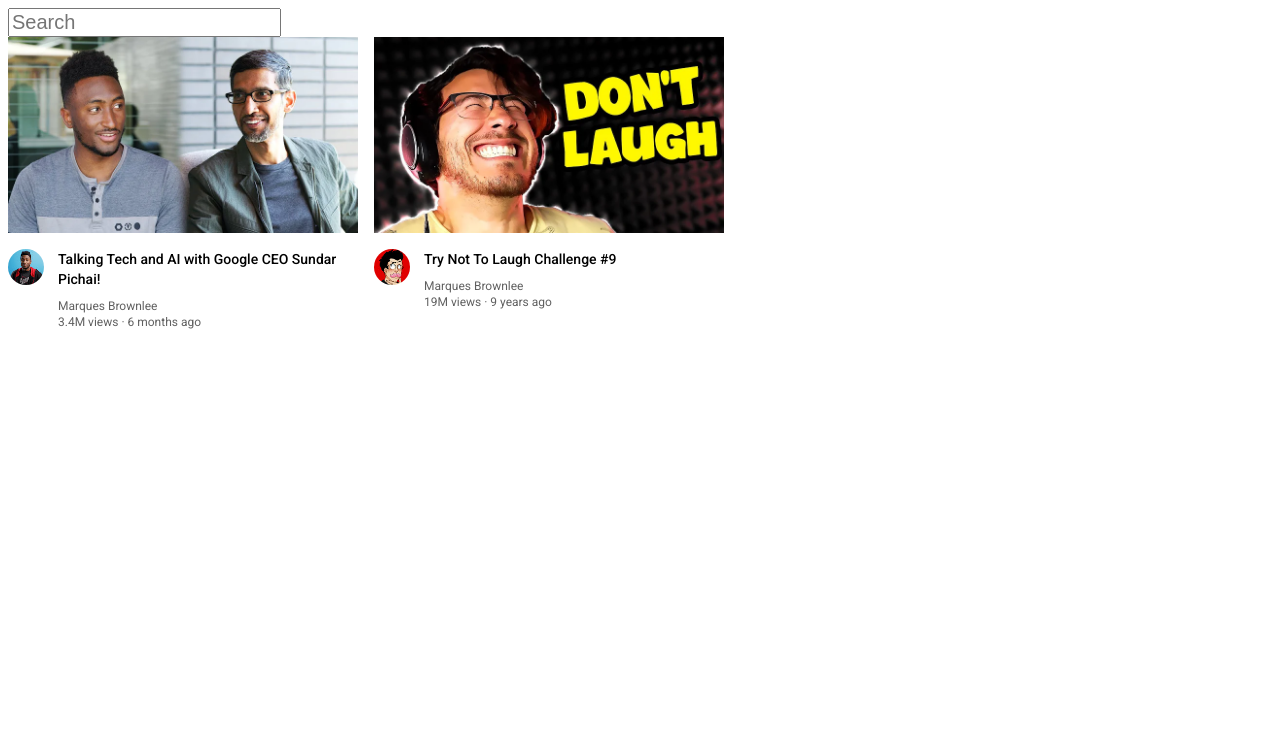
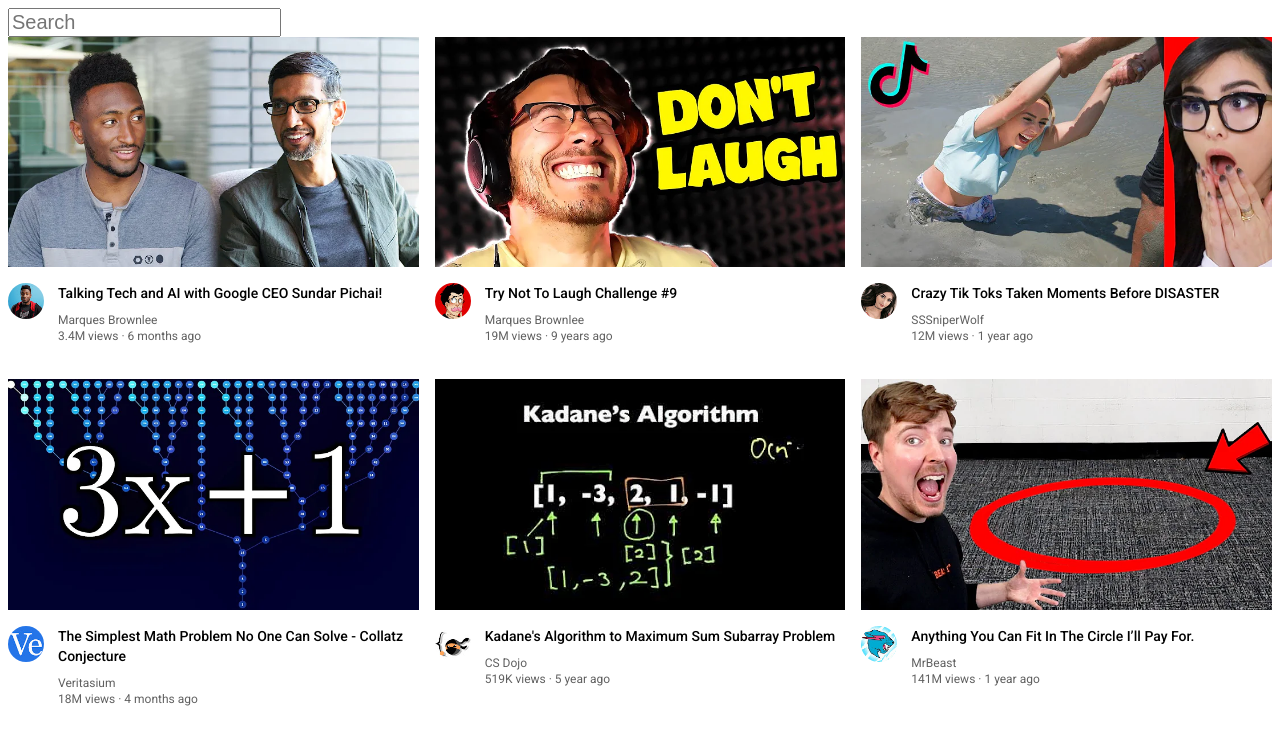
Before and after one commit to SPEC-X67/youtube, a plain HTML site: page index.html in a window 1280 px wide. Drawn offline with Linux system fonts and the light colour scheme.

Commit message:
test clone

```diff
--- a/index.html
+++ b/index.html
@@ -14,7 +14,7 @@
             }
 
             .thumbnail {
-                width: 350px;
+                width: 100%;
             }
 
             .search-bar {
@@ -43,25 +43,12 @@
                 font-size: 18px;
                 font-size: 12px;
                 margin-top: 0;
-                margin-bottom: 16px;;
+                margin-bottom: 16px;
             }
 
-            .video-preview {
-                width: 350px;
-                display: inline-block;
-                vertical-align: top;
-                margin-right: 12px;
-            }
-
-            .video-info {
-                display: inline-block;
-                width: 300px;
-            }
-
-            .channel-picture {
-                display: inline-block;
-                width: 50px;
-                vertical-align: top;
+            .video-info-grid {
+                display: grid;
+                grid-template-columns: 50px 1fr;
             }
 
             .profile-photo {
@@ -70,20 +57,29 @@
                 margin-top: 12px;
             }
 
+            .video-grid {
+                display: grid;
+                grid-template-columns: 1fr 1fr 1fr;
+                column-gap: 16px;
+                row-gap: 20px;
+            }
+
         </style>
 
     </head>
     <body>
         <input class="search-bar" type="text" placeholder="Search">
 
+        <div class="video-grid">
             <div class="video-preview">
                 <div>
                     <img class="thumbnail" src="images/thumbnail-1.webp">
                 </div>
-            <div>
+                <div class="video-info-grid">
                     <div class="channel-picture">
                         <img class="profile-photo" src="images/channel-1.jpeg">
-                </div><div class="video-info">
+                    </div>
+                    <div class="video-info">
                         <p class="video-title">Talking Tech and AI with Google CEO Sundar Pichai!</p>
                         <p class="video-author">Marques Brownlee</p>
                         <p class="video-stats">3.4M views &middot; 6 months ago</p>
@@ -95,10 +91,11 @@
                 <div>
                     <img class="thumbnail" src="images/thumbnail-2.webp">
                 </div>
-            <div>
+                <div class="video-info-grid">
                     <div class="channel-picture">
                         <img class="profile-photo" src="images/channel-2.jpeg">
-                </div><div class="video-info">
+                    </div>
+                    <div class="video-info">
                         <p class="video-title">Try Not To Laugh Challenge #9</p>
                         <p class="video-author">Marques Brownlee</p>
                         <p class="video-stats">19M views &middot; 9 years ago</p>
@@ -106,5 +103,69 @@
                 </div>
             </div>
 
+            <div class="video-preview">
+                <div>
+                    <img class="thumbnail" src="images/thumbnail-3.webp">
+                </div>
+                <div class="video-info-grid">
+                    <div class="channel-picture">
+                        <img class="profile-photo" src="images/channel-3.jpeg">
+                    </div>
+                    <div class="video-info">
+                        <p class="video-title">Crazy Tik Toks Taken Moments Before DISASTER</p>
+                        <p class="video-author">SSSniperWolf</p>
+                        <p class="video-stats">12M views &middot; 1 year ago</p>
+                    </div>
+                </div>
+            </div>
+
+            <div class="video-preview">
+                <div>
+                    <img class="thumbnail" src="images/thumbnail-4.webp">
+                </div>
+                <div class="video-info-grid">
+                    <div class="channel-picture">
+                        <img class="profile-photo" src="images/channel-4.jpeg">
+                    </div>
+                    <div class="video-info">
+                        <p class="video-title">The Simplest Math Problem No One Can Solve - Collatz Conjecture</p>
+                        <p class="video-author">Veritasium</p>
+                        <p class="video-stats">18M views &middot; 4 months ago</p>
+                    </div>
+                </div>
+            </div>
+
+            <div class="video-preview">
+                <div>
+                    <img class="thumbnail" src="images/thumbnail-5.webp">
+                </div>
+                <div class="video-info-grid">
+                    <div class="channel-picture">
+                        <img class="profile-photo" src="images/channel-5.jpeg">
+                    </div>
+                    <div class="video-info">
+                        <p class="video-title">Kadane's Algorithm to Maximum Sum Subarray Problem</p>
+                        <p class="video-author">CS Dojo</p>
+                        <p class="video-stats">519K views &middot; 5 year ago</p>
+                    </div>
+                </div>
+            </div>
+
+            <div class="video-preview">
+                <div>
+                    <img class="thumbnail" src="images/thumbnail-6.webp">
+                </div>
+                <div class="video-info-grid">
+                    <div class="channel-picture">
+                        <img class="profile-photo" src="images/channel-6.jpeg">
+                    </div>
+                    <div class="video-info">
+                        <p class="video-title">Anything You Can Fit In The Circle I’ll Pay For.</p>
+                        <p class="video-author">MrBeast</p>
+                        <p class="video-stats">141M views &middot; 1 year ago</p>
+                    </div>
+                </div>
+            </div>
+        </div>
     </body>
 </html>
```
Lines whose indentation alone changed are shown as unchanged.
